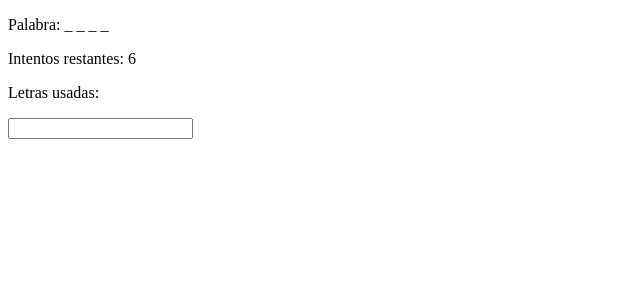
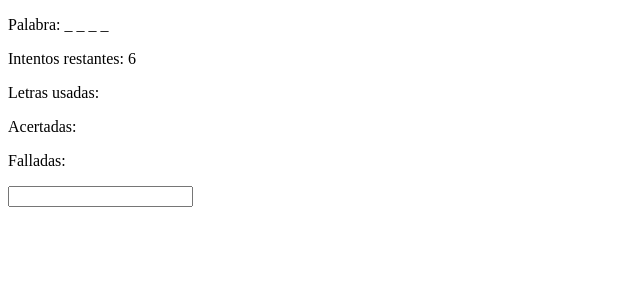
Before and after one commit to MSpertino/Ahorcado-TP-Agiles, a Flask app: page / in a window 1280 px wide. Shown: the top 300 px of the page, without its empty margins (0-640 px from the left). Run offline with Flask 3, Linux system fonts and the light colour scheme.

Commit message:
RED: AT HU-15 CA-2 - distinguir letras acertadas y falladas

```diff
--- a/src/web/templates/index.html
+++ b/src/web/templates/index.html
@@ -10,6 +10,8 @@
   <p>Palabra: <span data-testid="word">{{ word }}</span></p>
   <p>Intentos restantes: <span data-testid="intentos">{{ intentos }}</span></p>
   <p>Letras usadas: <span data-testid="letras-usadas">{{ letras_usadas }}</span></p>
+  <p>Acertadas: <span data-testid="letras-acertadas"></span></p>
+  <p>Falladas: <span data-testid="letras-falladas"></span></p>
   <form method="get" action="/">
     <input type="hidden" name="word" value="{{ palabra }}" />
     <input type="text" name="letra" data-testid="letra-input" />
```
